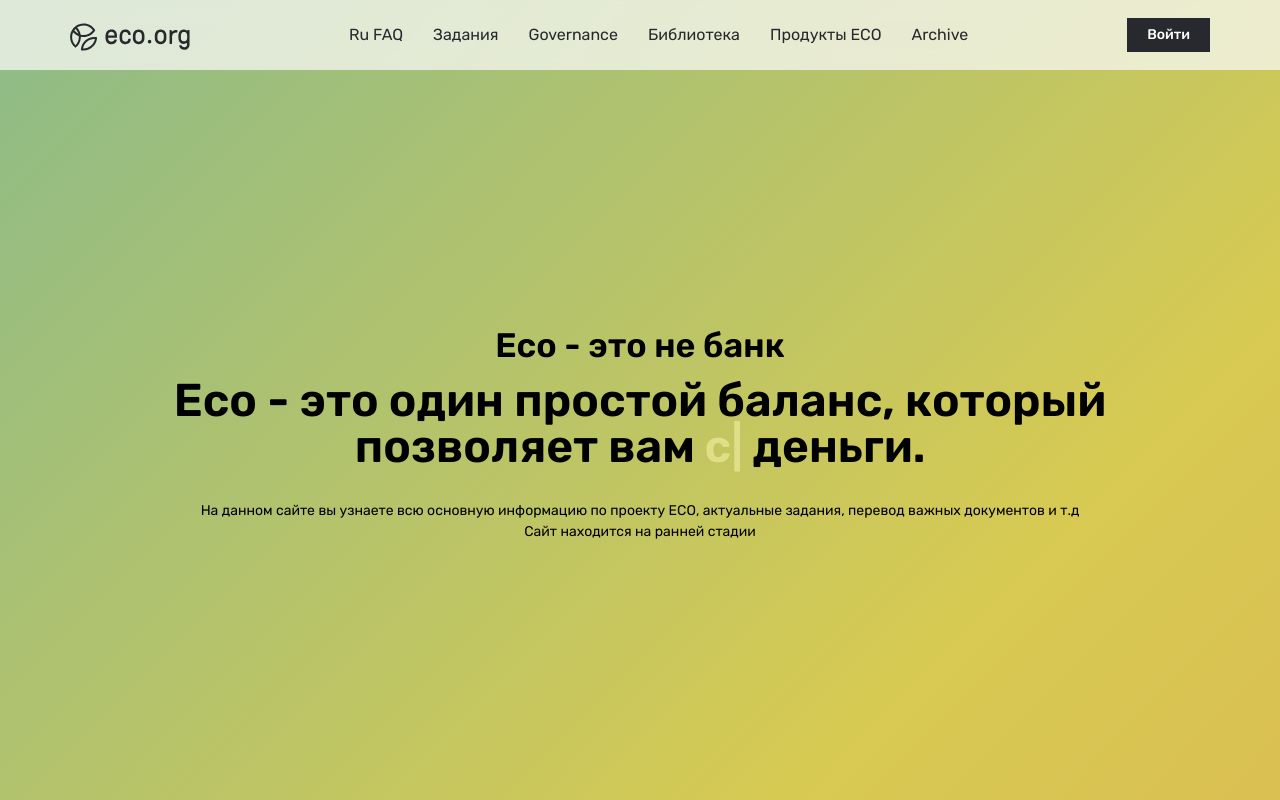
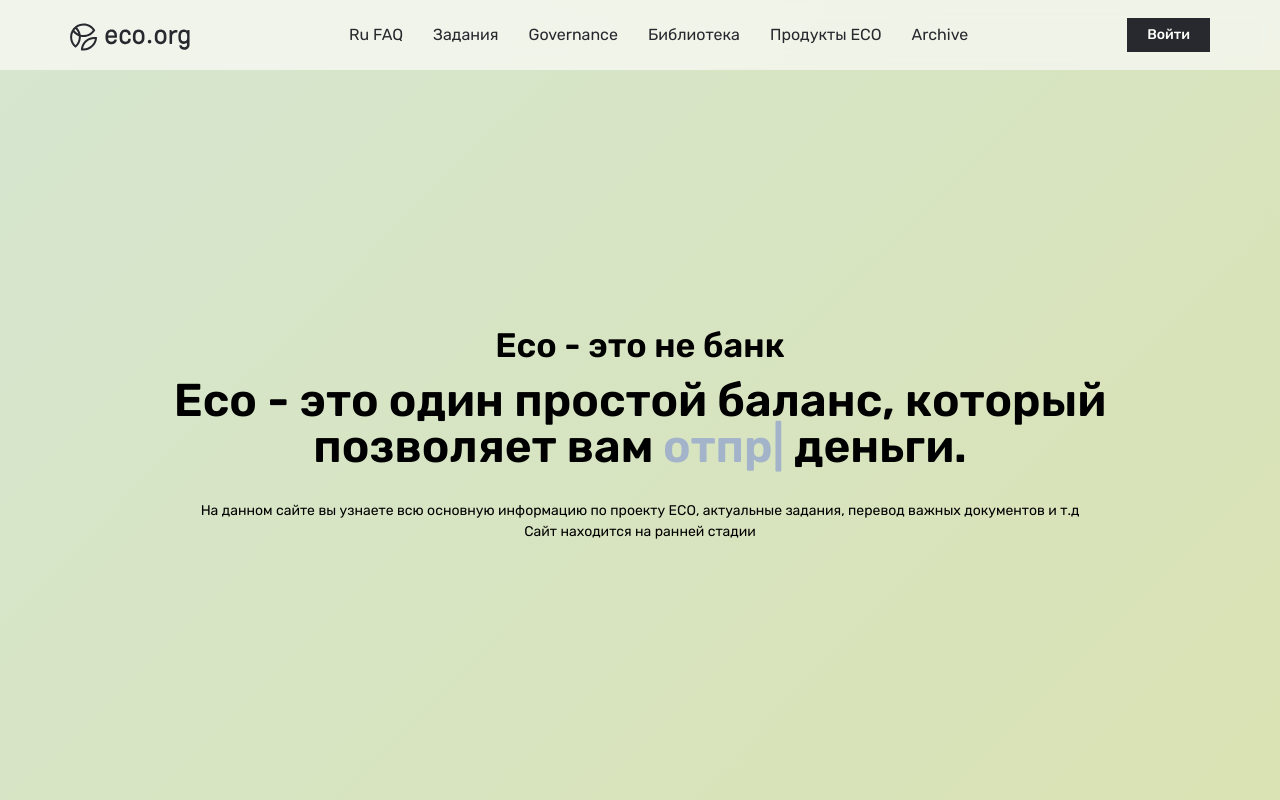
Before and after one commit to ecollectivedao/EcoFaq, a React (Create React App) app: page / in a window 1280 px wide. Shown: the top 800 px of the page. Built offline with nearby package versions, Linux system fonts and the light colour scheme.

Commit message:
main page color change v2

```diff
--- a/src/containers/Promo/Promo.scss
+++ b/src/containers/Promo/Promo.scss
@@ -40,7 +40,8 @@
     &__typing {
         margin-left: 1%;
         margin-right: 1%;
-        color: #e0de87;
+        // color: #e0de87;
+        color: #a3b3ca;
     }
 }
 
--- a/src/containers/Promo/Promo.tsx
+++ b/src/containers/Promo/Promo.tsx
@@ -17,9 +17,9 @@
                                 'отправлять',
                                 'сохранять',
                             'зарабатывать']}
-                     typeSpeed={100}
-                     backSpeed={50}
-                     startDelay={500}
+                     typeSpeed={150}
+                     backSpeed={100}
+                     startDelay={1500}
                      loop
                 />
                 </span>
--- a/src/styles/base.scss
+++ b/src/styles/base.scss
@@ -1,8 +1,9 @@
 body {
     // background: #fffffb;
-    background: linear-gradient(-45deg, #EE7752, #d7ca52, #23A6D5, #23D5AB) ;
+    // background: linear-gradient(-45deg, #EE7752, #e6d85d, #23A6D5, #23D5AB) ;
+    background: linear-gradient(-45deg, #dfdd86, #d5e7d7, #fffffb) ;
     background-size: 400% 400%;
-    animation: change 10s ease-in-out infinite;
+    animation: change 11s ease-in-out infinite;
 }
 
 .container {
```
